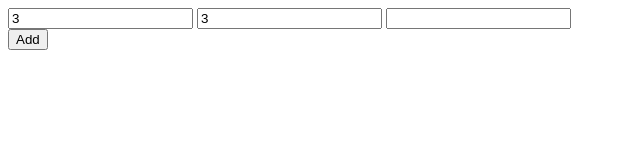
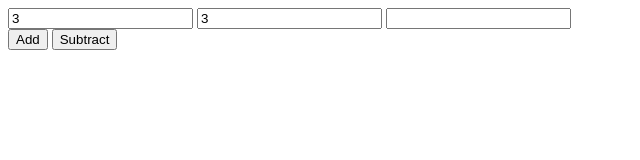
Before and after one commit to rmzi/git_workshop, a plain HTML site: page index.html in a window 1280 px wide. Shown: the whole page, without its empty margins (0-640 px from the left). Drawn offline with nearby package versions, Linux system fonts and the light colour scheme.

Commit message:
Subtraction Operation (#3)
* added subtract button to FE code
* implemented sub() function to allow subtraction button to work

```diff
--- a/index.html
+++ b/index.html
@@ -1,4 +1,4 @@
-<html>
+ <html>
   <head>
     <title>Test Calculator</title>
     <script src="https://ajax.googleapis.com/ajax/libs/jquery/2.2.2/jquery.min.js"></script>
@@ -9,7 +9,7 @@
     <input id="result" type="text"/>
     <br>
     <button onclick="add()">Add</button>
-
+    <button onclick="sub()">Subtract</button>
 
     <script>
     function myFunction() {
@@ -21,6 +21,14 @@
       var val2 = parseInt(document.getElementById("val2").value);
       document.getElementById("result").value = val1 + val2;
     }
+
+    function sub(){
+      var val1 = parseInt(document.getElementById("val1").value);
+      var val2 = parseInt(document.getElementById("val2").value);
+      document.getElementById("result").value = val1 - val2;
+    }
+
+
     </script>
   </body>
 </html>
```
